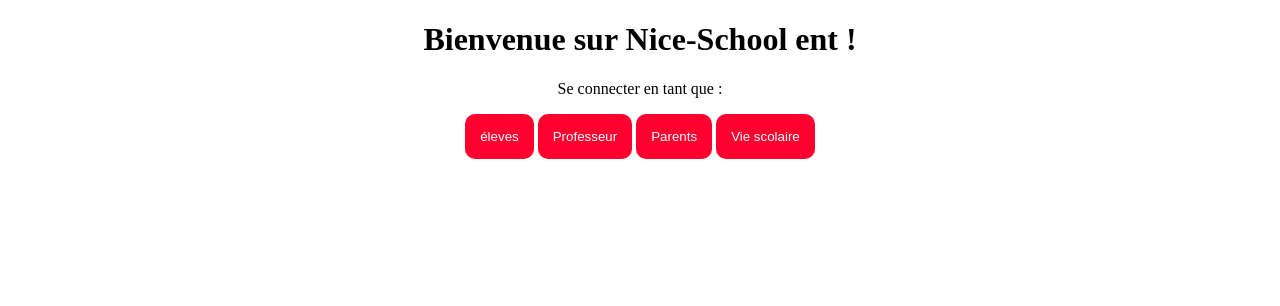
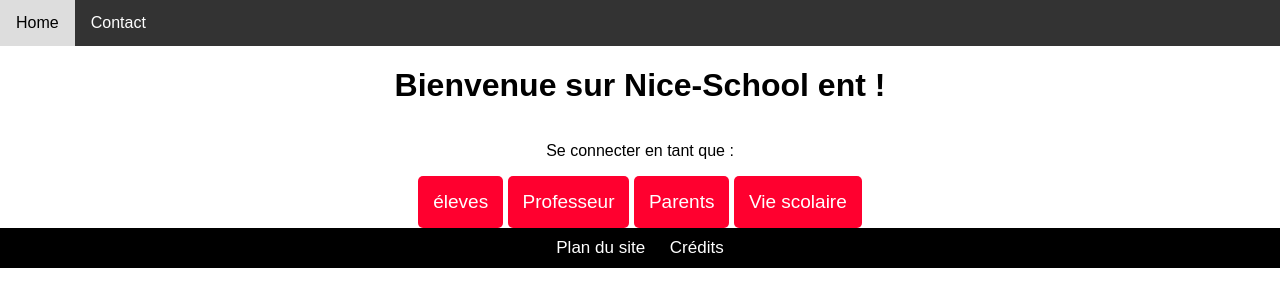
Before and after one commit to MILKAA-88/Nice-School-ent, a plain HTML site: page index.html in a window 1280 px wide. Drawn offline with Linux system fonts and the light colour scheme.

Commit message:
add a footer and others

```diff
--- a/index.html
+++ b/index.html
@@ -8,6 +8,37 @@
   <link rel="icon" type="image/png" href="/2.png">
 </head>
 <body>
+  </head>
+<style>
+     body {
+            font-family: Arial, sans-serif;
+            margin: 0;
+            padding: 0;
+            height: 1000vh;
+        }
+        nav {
+            background-color: #333;
+            overflow: hidden;
+        }
+        nav a {
+            float: left;
+            display: block;
+            color: white;
+            text-align: center;
+            padding: 14px 16px;
+            text-decoration: none;
+        }
+        nav a:hover {
+            background-color: #ddd;
+            color: black;
+            transition: 2s;
+        }
+</style>
+<body>
+  <nav>
+    <a href="/index.html"> Home </a>
+    <a href="/contact/contact.html"> Contact </a>
+  </nav>
   <h1> Bienvenue sur Nice-School ent !</h1>
   <p> Se connecter en tant que : </p>
   <div class="who">
@@ -15,6 +46,10 @@
         <button onclick="window.location.href = '/hey.html'"> Professeur </button>
             <button onclick="window.location.href = '/hey.html'"> Parents </button>
                 <button onclick="window.location.href = '/hey.html'"> Vie scolaire </button>
+                <footer>
+         <a href="/planDuSite/plandusite.html"> Plan du site </a>
+         <a href="/crédits/crédits.html"> Crédits </a>
+                </footer>
   </div>
 </body>
 </html>
--- a/style.css
+++ b/style.css
@@ -1,15 +1,41 @@
      body {
             text-align: center;
         }
+        body, html {
+            height: 100%;
+            margin: 0;
+            padding: 0;
+            display: flex;
+            flex-direction: column;
+        }
+        .contenu {
+            flex: 1; /* Prend tout l'espace disponible */
+            padding: 20px;
+        }
         .who button {
-    border-radius: 10px;
+            border-radius: 5px;
             background: rgb(255, 0, 47);
             color: white;
             border: none;
-    padding: 15px 15px;
+            padding: 15px;
             cursor: pointer;
+            transition: border-radius 0.1s ease;
+            font-size: 19px;
         }
         .who button:hover {
             border-radius: 3px;
-    transition: 0.1s all;
         }
+        footer {
+            background: black;
+            text-align: center;
+            padding: 10px;
+        }
+        footer a {
+            text-decoration: none;
+            font-size: 17px;
+            color: white;
+            margin: 0 10px;
+        }
+        footer a:hover {
+            text-decoration: underline;
+        }
```
Also changed, not shown: contact/contact.html (added, +14 -0 lines), crédits/crédits.html (added, +16 -0 lines), planDuSite/plandusite.html (added, +15 -0 lines), tutoriel-commencement/tuto.html (+35 -1 lines), éléves/élévesLogin.html (+4 -0 lines). Lines whose indentation alone changed are shown as unchanged.
